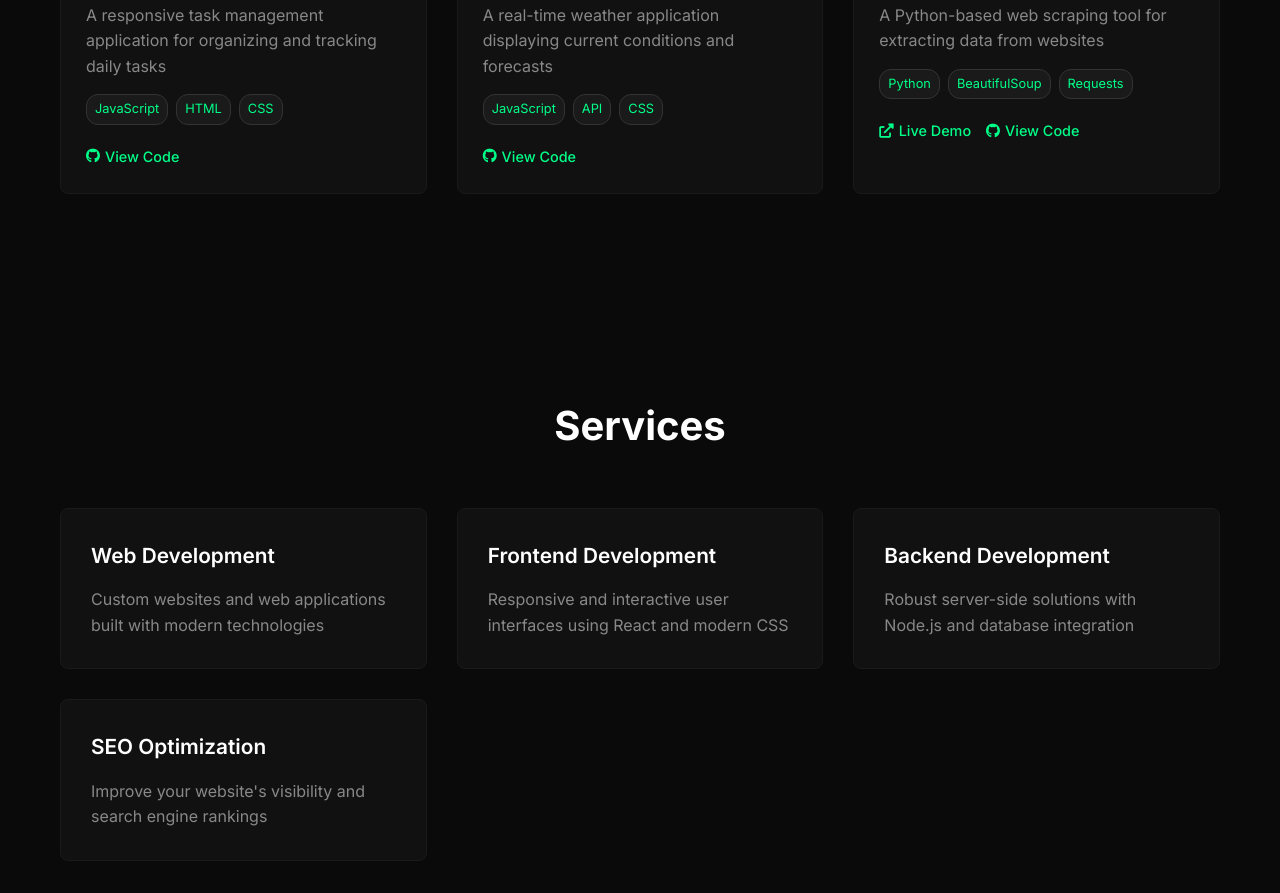
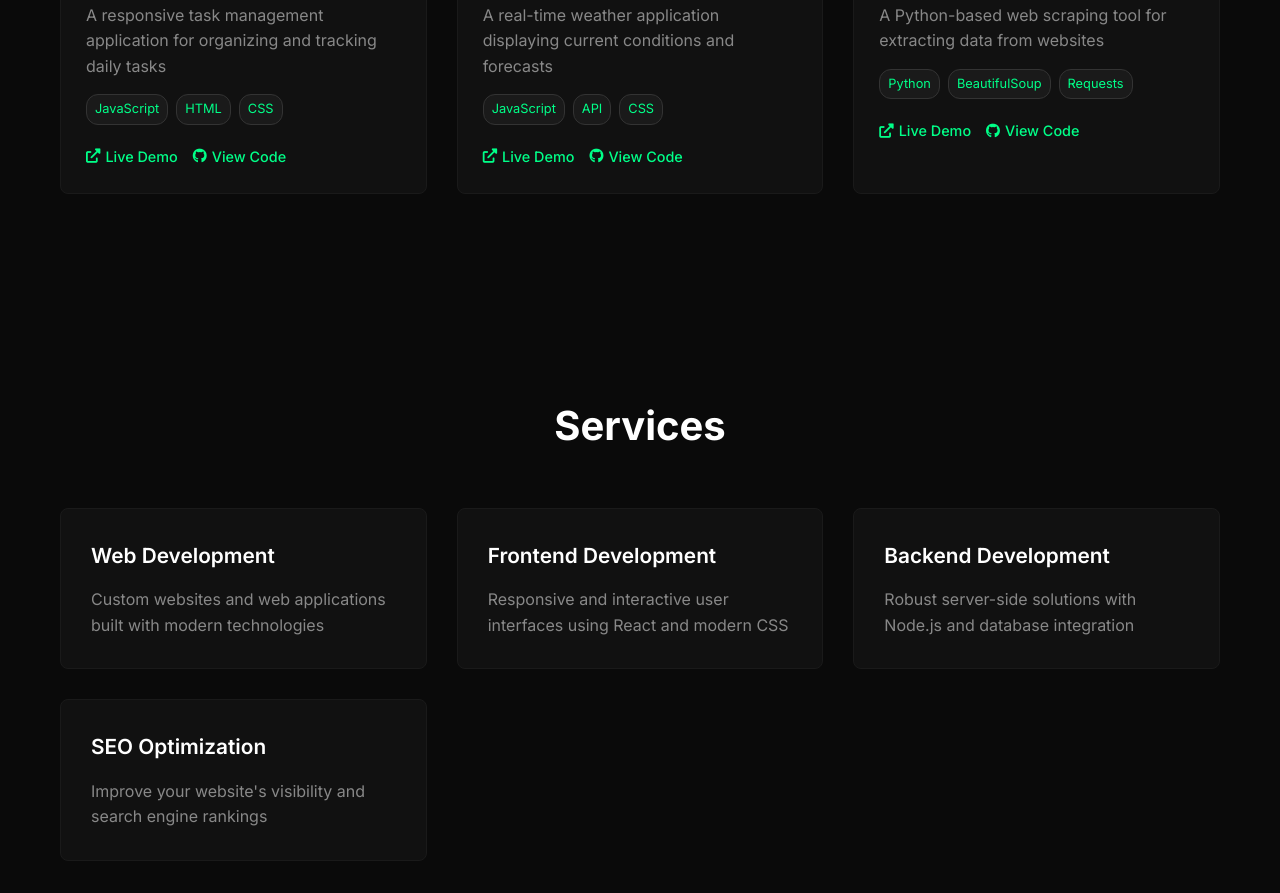
Before and after one commit to Donaldson17/My-website, a plain HTML site: page index.html in a window 1280 px wide. Shown: the part 1729-2622 px from the top of the page. Drawn offline with Linux system fonts and the light colour scheme.

Commit message:
Add live demo links for project tracker and weather dashboard in index.html

```diff
--- a/index.html
+++ b/index.html
@@ -80,6 +80,7 @@
               <span class="tech">CSS</span>
             </div>
             <div class="project-links">
+              <a href="https://dontask-tracker-h3r9.vercel.app" class="project-link" target="_blank"><i class="fas fa-external-link-alt"></i> Live Demo</a>
               <a href="https://github.com/Donaldson17/task_tracker.git" class="project-link" target="_blank"><i class="fab fa-github"></i> View Code</a>
             </div>
           </div>
@@ -98,6 +99,7 @@
               <span class="tech">CSS</span>
             </div>
             <div class="project-links">
+              <a href="https://donweather-dashboard-ruby-nine.vercel.app" class="project-link" target="_blank"><i class="fas fa-external-link-alt"></i> Live Demo</a>
               <a href="https://github.com/Donaldson17/weather_dashboard.git" class="project-link" target="_blank"><i class="fab fa-github"></i> View Code</a>
             </div>
           </div>
```
